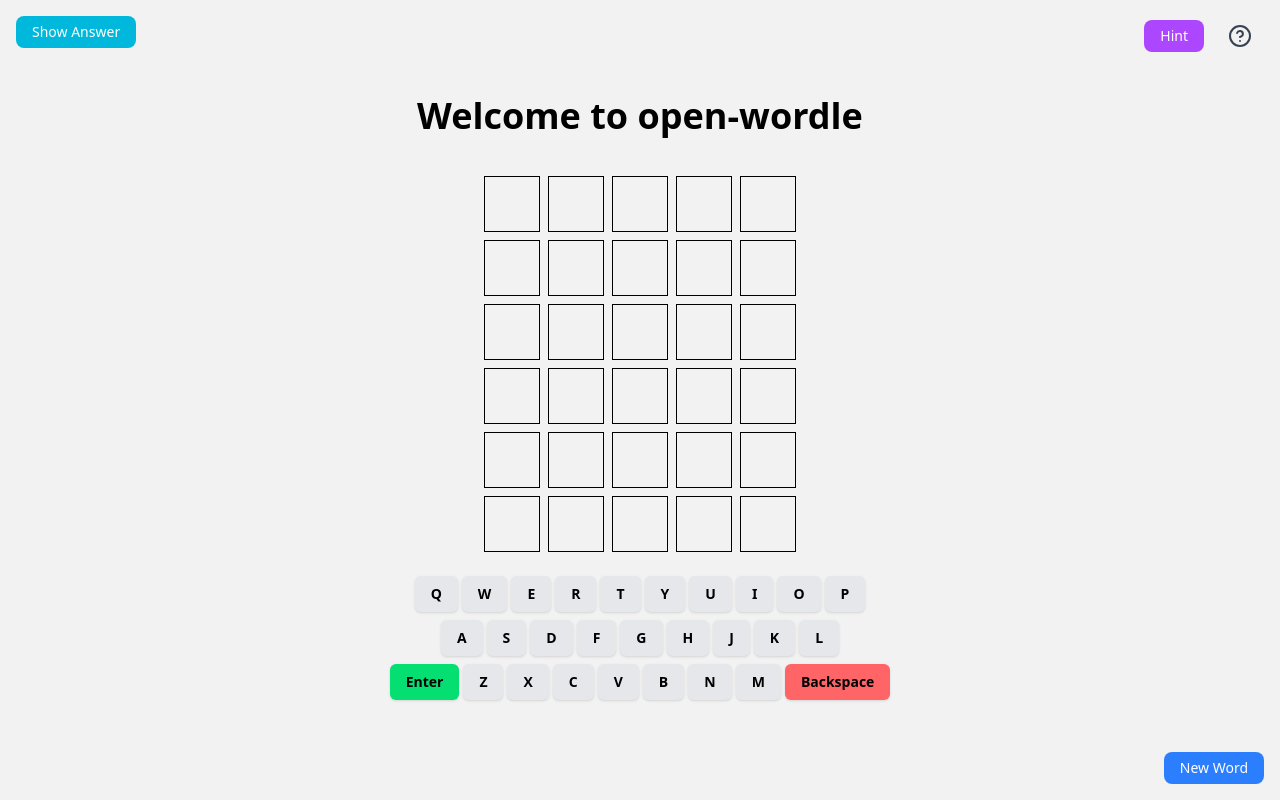
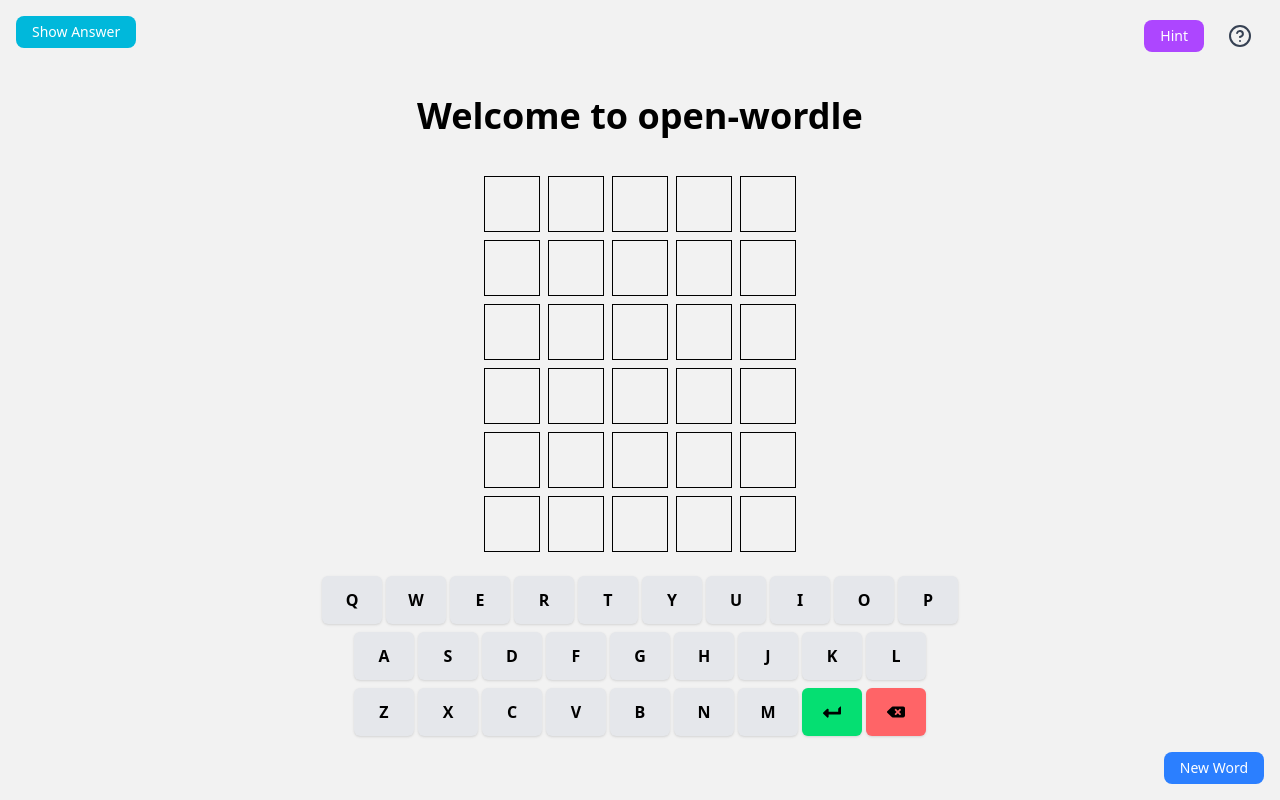
Before and after one commit to MysticAakash07/open-wordle, a React (Vite) app in the folder frontend/: page / in a window 1280 px wide. Built offline with nearby package versions, Linux system fonts and the light colour scheme; no server answers.

Commit message:
style(keyboard): restyle buttons with icons and improved layout

```diff
--- a/frontend/src/components/KeyBoard.tsx
+++ b/frontend/src/components/KeyBoard.tsx
@@ -1,24 +1,31 @@
+import { FaBackspace, FaLevelDownAlt } from "react-icons/fa";
+
 interface KeyBoardProps {
 	onKeyClick: (key: string) => void;
 }
 
 const KeyBoard = ({ onKeyClick }: KeyBoardProps) => {
-	const rows = [
+	const rows: string[][] = [
 		["Q", "W", "E", "R", "T", "Y", "U", "I", "O", "P"],
 		["A", "S", "D", "F", "G", "H", "J", "K", "L"],
-		["Enter", "Z", "X", "C", "V", "B", "N", "M", "Backspace"],
+		["Z", "X", "C", "V", "B", "N", "M", "Enter", "Backspace"],
 	];
 
+	const handleClick = (key: string, e: React.MouseEvent<HTMLButtonElement>) => {
+		e.currentTarget.blur();
+		onKeyClick(key);
+	};
+
 	return (
-		<div className=" m-2 sm:m-4 p-2 w-full flex flex-col items-center gap-2 select-none ">
+		<div className="m-2 sm:m-4 p-2 w-full max-w-md flex flex-col items-center gap-2 select-none">
 			{rows.map((row, rowIndex) => (
-				<div key={rowIndex} className="flex justify-center gap-1">
+				<div key={rowIndex} className="flex w-full justify-center gap-1">
 					{row.map((key) => (
 						<button
 							key={key}
-							onClick={() => onKeyClick(key)}
-							className={`px-3 py-1.5 sm:px-4 sm:py-2 rounded-md shadow-sm font-semibold text-sm sm:text-md
-							 ${
+							onClick={(e) => handleClick(key, e)}
+							className={`flex-1 min-w-[9%] sm:min-w-[40px] md:min-w-[60px] px-1.5 py-2.5 sm:px-2 sm:py-3 rounded-md shadow-sm font-semibold text-xs sm:text-sm md:text-base select-none
+								${
 									key === "Enter"
 										? "bg-green-400 active:bg-green-500"
 										: key === "Backspace"
@@ -27,7 +34,16 @@ const KeyBoard = ({ onKeyClick }: KeyBoardProps) => {
 								}
 							`}
 						>
-							{key}
+							{key === "Backspace" ? (
+								<FaBackspace className="mx-auto text-base sm:text-lg" />
+							) : key === "Enter" ? (
+								<FaLevelDownAlt
+									rotate={90}
+									className="mx-auto text-base sm:text-lg rotate-90 "
+								/>
+							) : (
+								key
+							)}
 						</button>
 					))}
 				</div>
```
